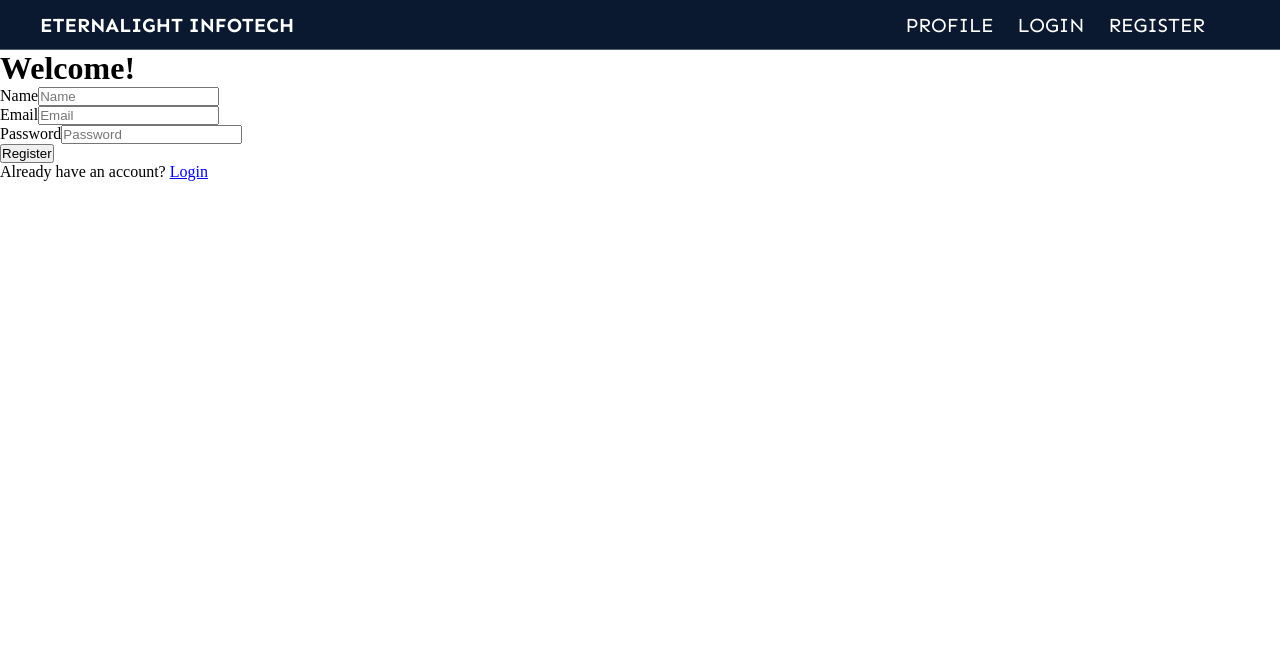
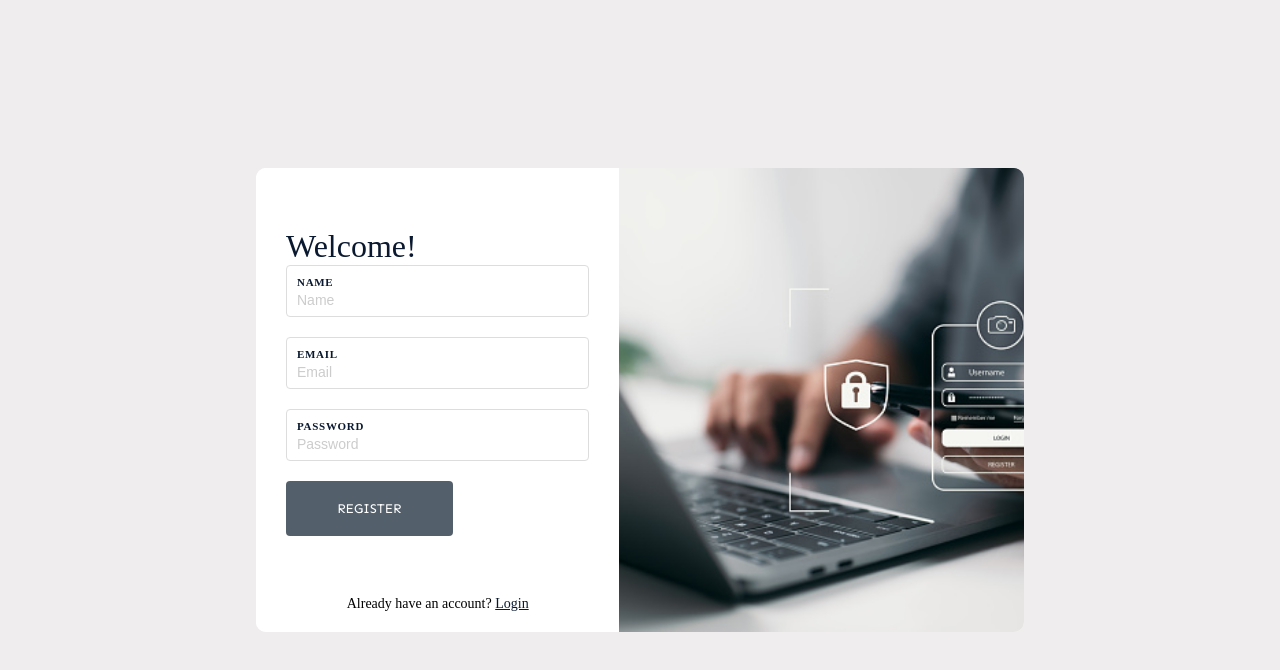
Before and after one commit to shashankmadaan379/E-Infotech-Assignment, a React (Create React App) app in the folder client/: page /register in a window 1280 px wide. Shown: the top 670 px of the page. Built offline with nearby package versions, Linux system fonts and the light colour scheme; a web font is replaced by a local one.

Commit message:
added css to login and register

```diff
--- a/client/src/App.css
+++ b/client/src/App.css
@@ -83,3 +83,167 @@
     text-decoration: none;
     color: black;
 }
+
+
+.container {
+    position: fixed;
+    top: 0;
+    left: 0;
+    right: 0;
+    bottom: 0;
+    background-color: #efedee;
+    display: flex;
+    justify-content: center;
+    align-items: center;
+}
+
+.modal {
+    width: 100%;
+    /* height: 60px; */
+    background: rgba(51, 51, 51, 0.5);
+    display: flex;
+    flex-direction: column;
+    align-items: center;
+    justify-content: center;
+    transition: 0.4s;
+}
+
+
+.modal-container {
+    display: flex;
+    max-width: 60vw;
+    width: 100%;
+    border-radius: 10px;
+    overflow: hidden;
+    position: absolute;
+
+    transition-duration: 0.3s;
+    background: #fff;
+}
+
+.modal-title {
+    margin: 0;
+    font-weight: 400;
+    color: #0a192f;
+}
+
+
+.modal-desc {
+    margin: 6px 0 30px 0;
+}
+
+.modal-left {
+    padding: 60px 30px 20px;
+    background: #fff;
+    flex: 1.5;
+    transition-duration: 0.5s;
+    opacity: 1;
+}
+
+.modal-right {
+    flex: 2;
+    font-size: 0;
+    transition: 0.3s;
+    overflow: hidden;
+}
+
+.modal-right img {
+    width: 100%;
+    height: 100%;
+    transform: scale(1);
+    -o-object-fit: cover;
+    object-fit: cover;
+    transition-duration: 1.2s;
+}
+
+ .modal.is-open .modal-left {
+     transform: translateY(0);
+     opacity: 1;
+     transition-delay: 0.1s;
+ }
+
+ .modal-buttons {
+     display: flex;
+     justify-content: space-between;
+     align-items: center;
+ }
+
+ .modal-buttons a {
+     color: #0a192f;
+     font-size: 14px;
+ }
+
+ .sign-up {
+     margin: 60px 0 0;
+     font-size: 14px;
+     text-align: center;
+ }
+
+ .sign-up a {
+     color: #0a192f;
+ }
+
+ .input-button {
+     padding: 1.2rem 3.2rem;
+     outline: none;
+     text-transform: uppercase;
+     border: 0;
+     color: #fff;
+     border-radius: 4px;
+     background: #535f6b;
+     transition: 0.3s;
+     cursor: pointer;
+    font-family: 'Sen', sans-serif;
+ }
+ .input-button:hover {
+     background: #0a192f;
+     color: white;
+ }
+
+ .input-label {
+     font-size: 11px;
+     text-transform: uppercase;
+     font-weight: 600;
+     letter-spacing: 0.7px;
+     color: #0a192f;
+     transition: 0.3s;
+ }
+
+ .input-block {
+     display: flex;
+     flex-direction: column;
+     padding: 10px 10px 8px;
+     border: 1px solid #ddd;
+     border-radius: 4px;
+     margin-bottom: 20px;
+     transition: 0.3s;
+ }
+
+ .input-block input {
+     outline: 0;
+     border: 0;
+     padding: 4px 0 0;
+     font-size: 14px;
+ }
+
+ .input-block input::-moz-placeholder {
+     color: #ccc;
+     opacity: 1;
+ }
+
+ .input-block input:-ms-input-placeholder {
+     color: #ccc;
+     opacity: 1;
+ }
+
+ .input-block input::placeholder {
+     color: #ccc;
+     opacity: 1;
+ }
+  .input-block:focus-within {
+      border-color: #0a192f;
+  }
+
+  .input-block:focus-within .input-label {
+      color:#0a192f;
+  }
--- a/client/src/pages/Login.jsx
+++ b/client/src/pages/Login.jsx
@@ -1,13 +1,16 @@
 import React from "react";
-import { Link } from "react-router-dom";
-
+import singupimage from "../assets/image1.jpg";
 const Login = () => {
+  const handleSubmit = (event) => {
+    event.preventDefault();
+  };
   return (
     <div className="container">
       <div className="modal">
         <div className="modal-container">
+          <div className="modal-left">
             <h1 className="modal-title">Welcome!</h1>
-          <form>
+            <form onSubmit={handleSubmit}>
               <div className="input-block">
                 <label htmlFor="email" className="input-label">
                   Email
@@ -34,10 +37,14 @@ const Login = () => {
               </div>
               <div className="modal-buttons">
                 <button type="submit" className="input-button">
-                <Link to="/profile">Login</Link>
+                  Login
                 </button>
               </div>
             </form>
+          </div>
+          <div className="modal-right">
+            <img src={singupimage} alt="" />
+          </div>
         </div>
       </div>
     </div>
--- a/client/src/pages/Signup.jsx
+++ b/client/src/pages/Signup.jsx
@@ -1,11 +1,12 @@
 import React from "react";
 import { Link } from "react-router-dom";
-
+import singupimage from "../assets/image1.jpg";
 const Signup = () => {
   return (
     <div className="container">
       <div className="modal">
         <div className="modal-container">
+          <div className="modal-left">
             <h1 className="modal-title">Welcome!</h1>
             <form>
               <div className="input-block">
@@ -51,8 +52,12 @@ const Signup = () => {
               </div>
             </form>
             <p className="sign-up">
-            Already have an account? <Link to="/login"> Login</Link>
+              Already have an account? <Link to="/login">Login</Link>
             </p>
+          </div>
+          <div className="modal-right">
+            <img src={singupimage} alt="" />
+          </div>
         </div>
       </div>
     </div>
```
Also changed, not shown: client/src/assets/image1.jpg (added). Lines whose indentation alone changed are shown as unchanged.
